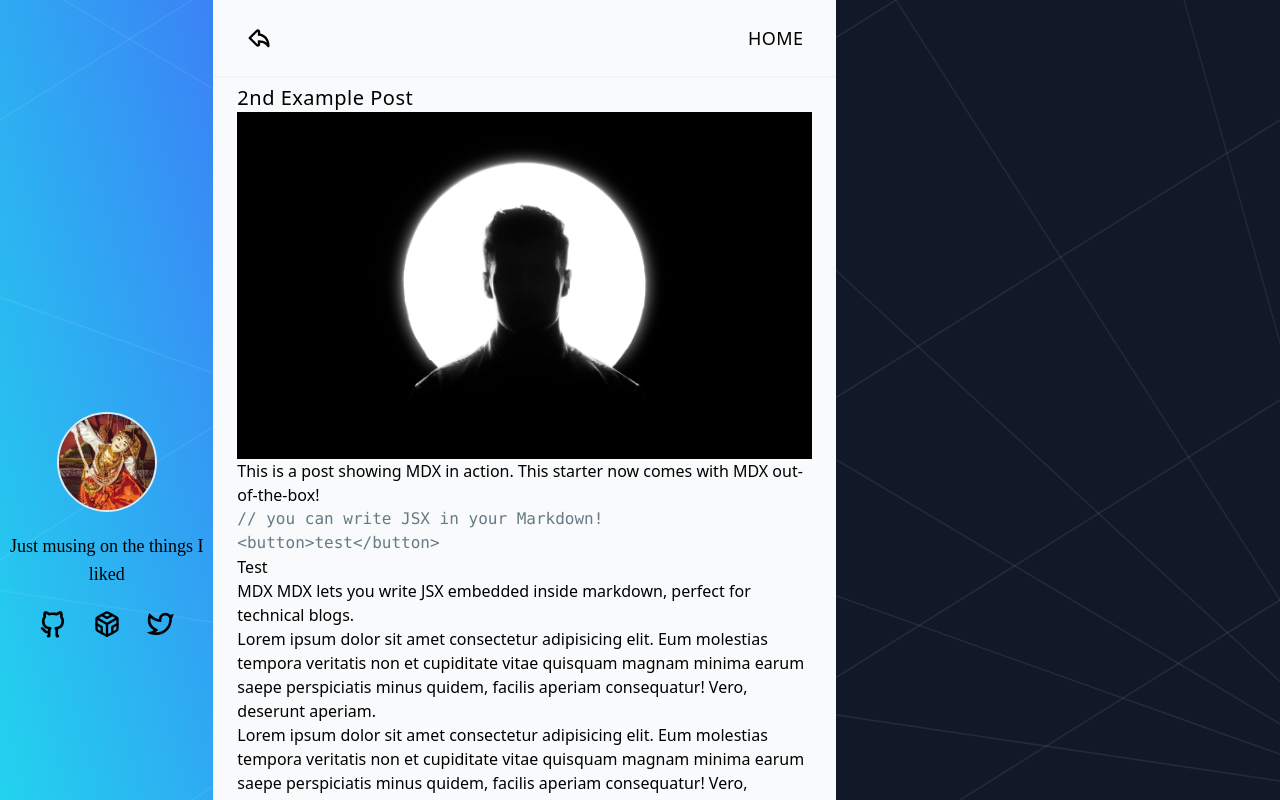
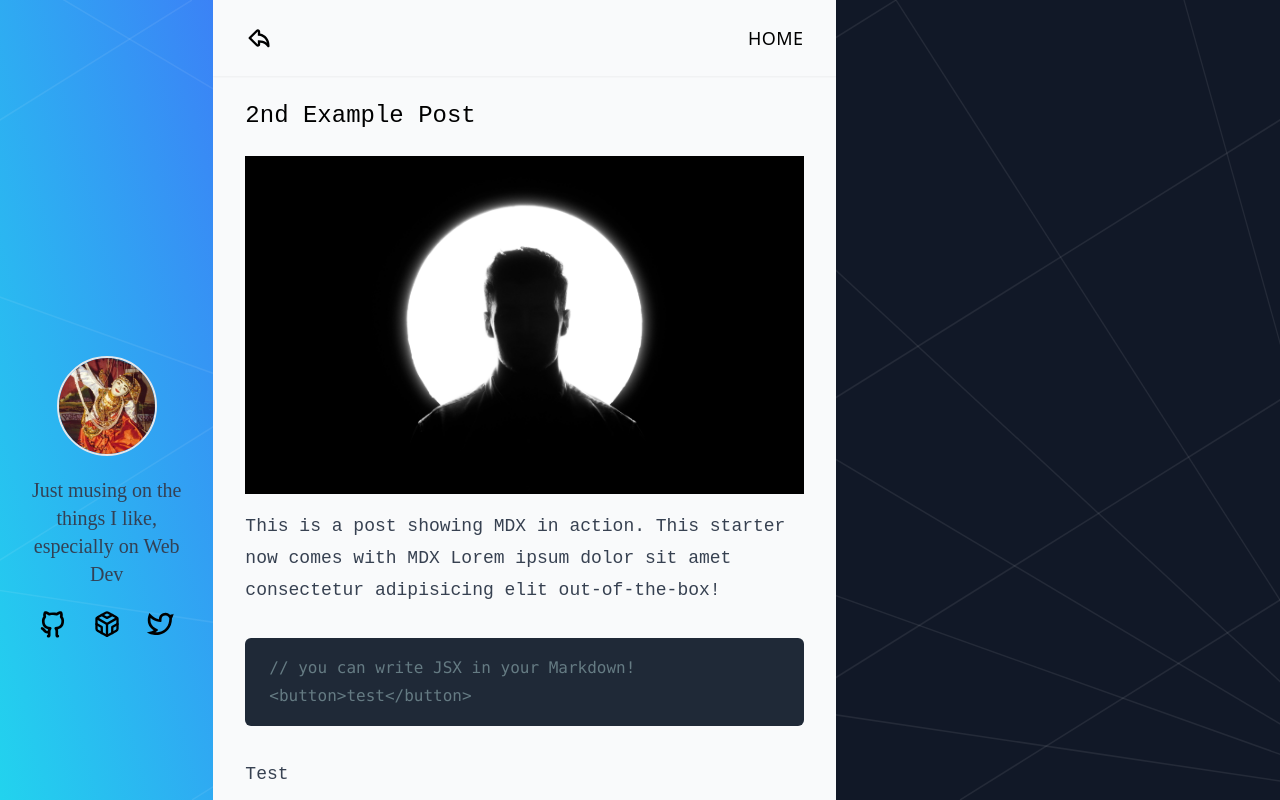
Before and after one commit to kpcn/kcb, a Gatsby site: page /blog/second-example-post in a window 1280 px wide. Built offline with nearby package versions, Linux system fonts and the light colour scheme; Gatsby itself is replaced by a stand-in of ours; some packages are replaced by stand-ins of ours; code samples lack their colours; a web font is replaced by a local one.

Commit message:
Refactored blog components & setup typography plugin from tailwind

````diff
--- a/content/blog/first-example-post.mdx
+++ b/content/blog/first-example-post.mdx
@@ -1,14 +1,14 @@
 ---
 title: '1st Example Post'
 publishedAt: '2021-12-26'
-hero_image: './01.jpg'
+hero_image: './assets/01.jpg'
 hero_image_desc: 'Display the concept of person thinking'
 hero_image_credited_name: 'Ben Sweet'
 hero_image_credited_link: 'https://unsplash.com/photos/2LowviVHZ-E'
 tags: ['javascript', 'react', 'es6']
 ---
 
-# Heading
+## Heading
 
 This is my first blog post! Isn't it _great_?
 Some of my **favorite** things are:
--- a/content/blog/second-example-post.mdx
+++ b/content/blog/second-example-post.mdx
@@ -1,14 +1,14 @@
 ---
 title: '2nd Example Post'
 publishedAt: '2021-12-27'
-hero_image: './02.jpg'
+hero_image: './assets/02.jpg'
 hero_image_desc: 'Display the concept of person thinking'
 hero_image_credited_name: 'Ben Sweet'
 hero_image_credited_link: 'https://unsplash.com/photos/2LowviVHZ-E'
 tags: ['typescript', 'react']
 ---
 
-This is a post showing MDX in action. This starter now comes with MDX out-of-the-box!
+This is a post showing MDX in action. This starter now comes with MDX Lorem ipsum dolor sit amet consectetur adipisicing elit out-of-the-box!
 
 ```js
 // you can write JSX in your Markdown!
@@ -17,7 +17,7 @@ This is a post showing MDX in action. This starter now comes with MDX out-of-the
 
 <button>Test</button>
 
-# MDX MDX lets you write JSX embedded inside markdown, perfect for technical blogs.
+### MDX MDX lets you write JSX embedded inside markdown, perfect for technical blogs.
 
 Lorem ipsum dolor sit amet consectetur adipisicing elit. Eum molestias tempora veritatis non et cupiditate vitae quisquam
 magnam minima earum saepe perspiciatis minus quidem, facilis aperiam consequatur! Vero, deserunt aperiam.
--- a/gatsby-config.js
+++ b/gatsby-config.js
@@ -1,9 +1,9 @@
 module.exports = {
   siteMetadata: {
     siteUrl: 'https://www.chartape.me',
-    title: "Chartape's Blog",
+    title: "KC's Blog",
     name: 'Ko Chan',
-    description: 'Just musing on the things I liked',
+    description: 'Just musing on the things I like, especially on Web Dev',
   },
   plugins: [
     'gatsby-plugin-sass',
--- a/package.json
+++ b/package.json
@@ -42,6 +42,7 @@
     "sharp": "^0.29.3"
   },
   "devDependencies": {
+    "@tailwindcss/typography": "^0.5.0",
     "autoprefixer": "^10.4.0",
     "babel-eslint": "^10.1.0",
     "gatsby-plugin-postcss": "^5.4.0",
--- /dev/null
+++ b/src/components/Articles/HeroImage.js
@@ -0,0 +1,8 @@
+import * as React from 'react';
+import { GatsbyImage, getImage } from 'gatsby-plugin-image';
+
+const HeroImage = ({ imageSrc, alt }) => {
+  return <GatsbyImage image={getImage(imageSrc)} alt={alt} />;
+};
+
+export default HeroImage;
--- a/src/components/Header.js
+++ b/src/components/Header.js
@@ -18,13 +18,15 @@ const Header = () => {
           ) : (
             <>
               <PopoverFilters />
-              <span>Posts</span>
+              <span className="antialiased">Posts</span>
             </>
           )}
         </div>
         <div className="flex items-center space-x-3">
-          <div className="text-lg font-thin tracking-wide uppercase">
-            <Link to="/">Home</Link>
+          <div className="flex items-center space-x-2 text-lg font-thin tracking-wide uppercase">
+            <Link to="/" className="antialiased">
+              Home
+            </Link>
           </div>
         </div>
       </div>
--- a/src/components/PopoverFilters.js
+++ b/src/components/PopoverFilters.js
@@ -73,6 +73,7 @@ const PopoverFilters = () => {
                   </Link>
                   {group.map((tag) => (
                     <TagLink
+                      key={tag.fieldValue}
                       tagName={tag.fieldValue}
                       totalCountByTag={tag.totalCount}
                       linkState={{
--- a/src/components/PostItem.js
+++ b/src/components/PostItem.js
@@ -5,14 +5,21 @@ const PostItem = ({ post }) => {
   return (
     <article
       key={post.id}
-      className="block w-full px-3 py-2 space-y-2 rounded-md hover:bg-slate-100"
+      className="flex w-full px-3 py-2 space-y-2 rounded-md hover:bg-slate-100 hover:shadow-sm"
     >
       <Link to={`/blog/${post.slug}`} className="cursor-pointer">
-        <h1 className="text-xl tracking-wide">{post.frontmatter.title}</h1>
-        <p>{post.excerpt}</p>
+        <h1 className="text-xl antialiased font-semibold tracking-wide text-gray-600 font-firamono">
+          {post.frontmatter.title}
+        </h1>
+        <p className="py-1 text-lg antialiased font-normal text-slate-700 font-firamono">
+          {post.excerpt}
+        </p>
         <div className="flex flex-initial py-1 pb-2 space-x-2">
           {post.frontmatter.tags.map((tag) => (
-            <span className="inline-block px-2 text-sm font-medium text-justify text-gray-700 bg-gray-200 rounded-md">
+            <span
+              key={tag}
+              className="inline-block px-2 text-sm font-medium text-justify text-gray-700 bg-gray-200 rounded-md "
+            >
               #<i className="uppercase">{tag}</i>
             </span>
           ))}
--- a/src/components/Sidebar.js
+++ b/src/components/Sidebar.js
@@ -22,7 +22,9 @@ const Sidebar = () => {
     <div className="flex flex-col justify-end w-full grid-bg">
       <div className="flex flex-col mb-40 space-y-5">
         <Avatar name={name} />
-        <p className="text-lg text-center font-pushster">{description}</p>
+        <p className="px-6 text-xl text-center text-slate-700 font-pushster">
+          {description}
+        </p>
         <SocialLinks />
       </div>
     </div>
--- a/src/mdx-shortcodes/Heading.js
+++ /dev/null
@@ -1,7 +0,0 @@
-import React from 'react';
-
-const Heading = () => {
-  return <div></div>;
-};
-
-export default Heading;
--- a/src/styles/global.css
+++ b/src/styles/global.css
@@ -1,6 +1,8 @@
 @tailwind base;
 @tailwind components;
 @tailwind utilities;
+
+@import url('https://fonts.googleapis.com/css2?family=Fira+Mono:wght@400;500;700&display=swap');
 
 .grid-bg {
   background-attachment: fixed;
--- a/src/templates/blog.js
+++ b/src/templates/blog.js
@@ -1,12 +1,12 @@
 import * as React from 'react';
-import { MDXProvider } from '@mdx-js/react'
-import { GatsbyImage, getImage } from 'gatsby-plugin-image'
-import { MDXRenderer } from 'gatsby-plugin-mdx'
-import { graphql } from 'gatsby'
-import Header from '../components/Header'
-import Layout from '../components/Layout'
+import { MDXProvider } from '@mdx-js/react';
+import { MDXRenderer } from 'gatsby-plugin-mdx';
+import { graphql } from 'gatsby';
+import Header from '../components/Header';
+import Layout from '../components/Layout';
 
 import shortcodes from '../../src/mdx-shortcodes';
+import HeroImage from '../components/Articles/HeroImage';
 
 const BlogTemplate = ({ data }) => {
   return (
@@ -14,29 +14,33 @@ const BlogTemplate = ({ data }) => {
       <div className="flex w-full overflow-y-scroll bg-gray-900 grid-bg">
         <div className="w-7/12 bg-gray-50">
           <Header />
-          <div className="px-6 py-2 space-y-2 bg-gray-50">
-            <article>
-              <h1 className="text-xl tracking-wide">
+          <article className="px-8 pt-2 pb-10 space-y-2 bg-gray-50 font-firamono">
+            <header className="py-2">
+              <h1 className="pt-2 pb-6 text-2xl">
                 {data.mdx.frontmatter.title}
               </h1>
-              <GatsbyImage
-                image={getImage(
-                  data.mdx.frontmatter.hero_image.childImageSharp
-                    .gatsbyImageData
-                )}
-                alt={data.mdx.frontmatter.hero_image_desc}
-              />
+              {data.mdx.frontmatter.hero_image && (
+                <HeroImage
+                  imageSrc={
+                    data.mdx.frontmatter.hero_image.childImageSharp
+                      .gatsbyImageData
+                  }
+                  alt={data.mdx.frontmatter.hero_image_desc}
+                />
+              )}
+            </header>
+            <section className="w-full prose xl:prose-lg max-w-fit">
               <MDXProvider components={shortcodes}>
                 <MDXRenderer>{data.mdx.body}</MDXRenderer>
               </MDXProvider>
-            </article>
-          </div>
+            </section>
+          </article>
         </div>
         <div className="w-5/12 "></div>
       </div>
     </Layout>
-  )
-}
+  );
+};
 
 export const query = graphql`
   query ($id: String) {
@@ -58,5 +62,4 @@ export const query = graphql`
   }
 `;
 
-
-export default BlogTemplate
+export default BlogTemplate;
--- a/tailwind.config.js
+++ b/tailwind.config.js
@@ -4,8 +4,9 @@ module.exports = {
     extend: {
       fontFamily: {
         pushster: ['Pushster', 'cursive'],
+        firamono: ['Fira Mono', 'monospace'],
       },
     },
   },
-  plugins: [],
+  plugins: [require('@tailwindcss/typography')],
 };
````
Also changed, not shown: src/templates/tags.js (+10 -10 lines), content/blog/assets/01.jpg (renamed from content/blog/01.jpg), content/blog/assets/02.jpg (renamed from content/blog/02.jpg), 1 other file.
